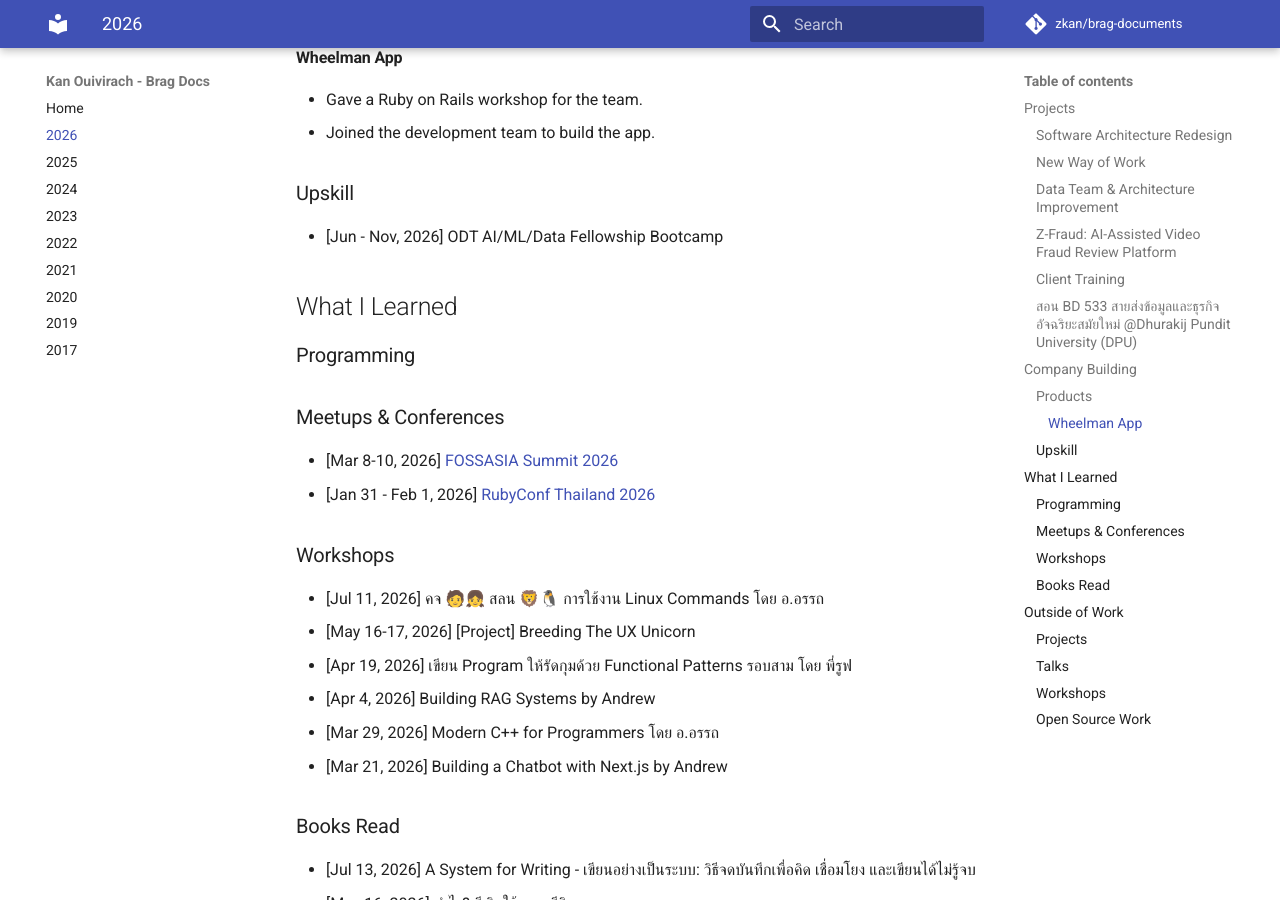
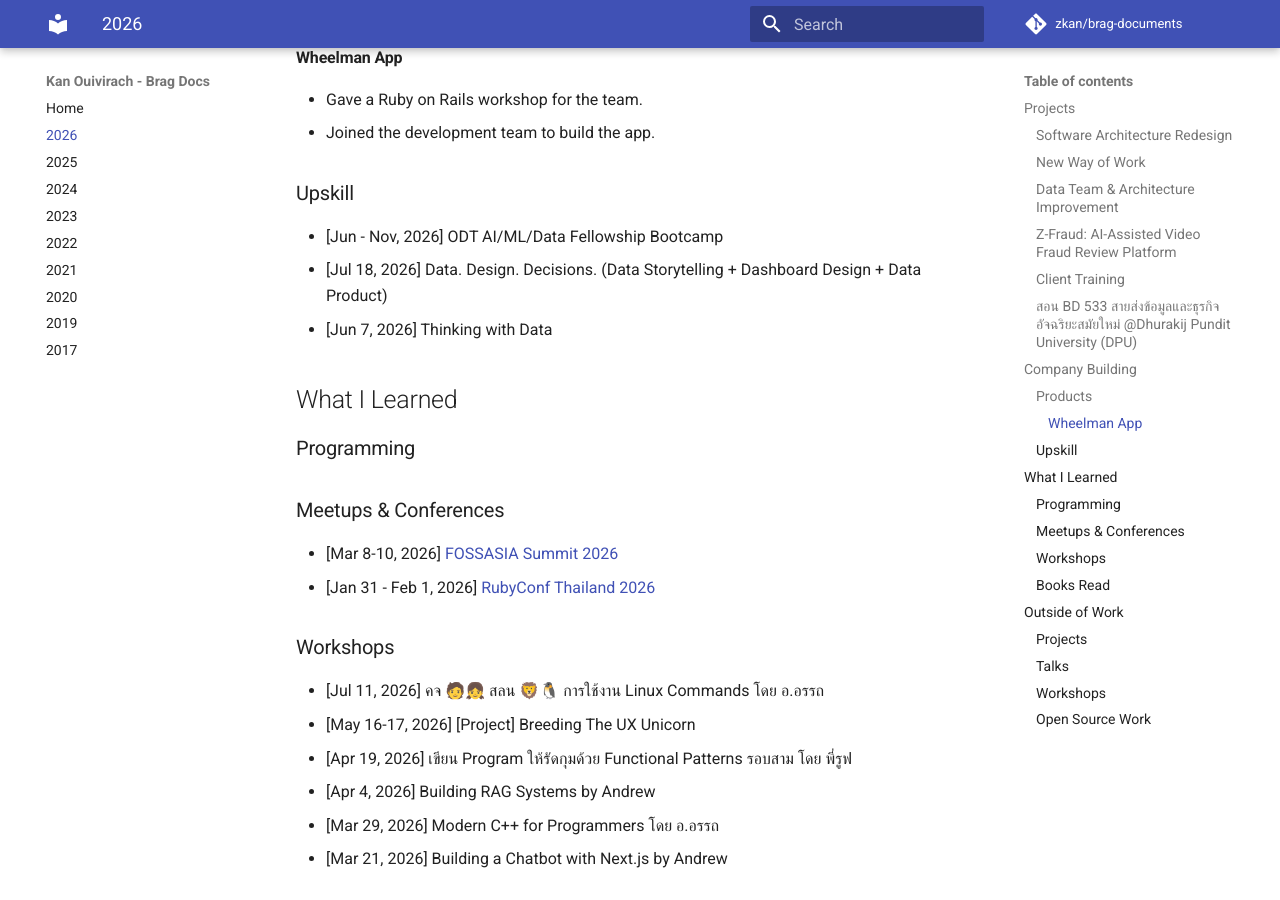
Before and after one commit to zkan/brag-documents, an MkDocs documentation site: the page built from docs/2026.md, in a window 1280 px wide and 900 px high, scrolled down 1920 px. Built offline with MkDocs 1.6.1 and Material for MkDocs 9.7.7, drawn with Linux system fonts in a browser that asks for light colours; comment, search, counter and statistics services are not loaded.

Commit message:
Add classes taught in bootcamp

```diff
--- a/docs/2026.md
+++ b/docs/2026.md
@@ -73,6 +73,8 @@
 ### Upskill
 
 * [Jun - Nov, 2026] ODT AI/ML/Data Fellowship Bootcamp
+  * [Jul 18, 2026] Data. Design. Decisions. (Data Storytelling + Dashboard Design + Data Product)
+  * [Jun 7, 2026] Thinking with Data
 
 ## What I Learned
 
```
